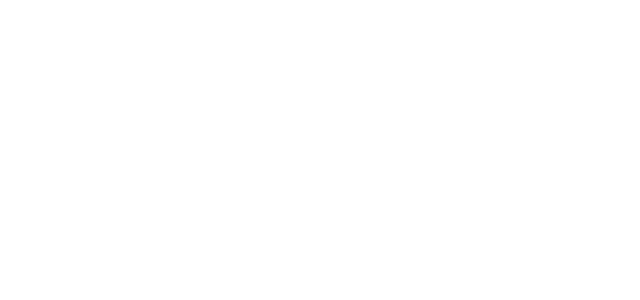
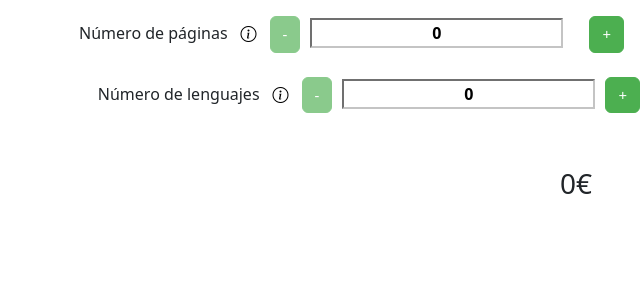
Before and after one commit to jhor94/sprint6, an Angular app: page /panel in a window 1280 px wide. Before the commit this address led to /. Shown: the top 300 px of the page, without its empty margins (640-1280 px from the left). Built offline with nearby package versions, Linux system fonts and the light colour scheme.

Commit message:
se realiza maquetación y validación de URL

```diff
--- a/src/app/app.routes.ts
+++ b/src/app/app.routes.ts
@@ -2,10 +2,12 @@ import { Routes } from '@angular/router';
 import { HomeComponent } from './home/home/home.component';
 import { BudgetsListComponent } from './budgets-list/budgets-list/budgets-list.component';
 import { WelcomeComponent } from './welcome/welcome/welcome.component';
+import { PanelComponent } from './panel/panel/panel.component';
 
 export const routes: Routes = [
     {path: 'welcome',component: WelcomeComponent},
     {path: 'home', component: HomeComponent},
-    {path: 'Budget', component: BudgetsListComponent},
+    {path: 'budget', component: BudgetsListComponent},
+    {path: 'panel', component: PanelComponent},
     {path: '', redirectTo: 'welcome', pathMatch: 'full'},
 ];
--- a/src/app/budgets-list/budgets-list/budgets-list.component.html
+++ b/src/app/budgets-list/budgets-list/budgets-list.component.html
@@ -1,15 +1,15 @@
 <div id="container-presupuesto">
     <div class="d-flex justify-content-between aling-item-center">
         <h2 class="d-flex"><strong>Presupuestos en curso:</strong></h2>
-        <form [formGroup]="formularioBuscar" action="">
-            <div class="d-flex w-100">
+        <form [formGroup]="formularioBuscar" action="" class="">
+            <div class="col-12 col-md-6 d-flex w-100">
                 <input type="text" class="form-control w-100 " formControlName="buscar" placeholder="Buscar nombre">
                 <button class="btn btn-outline-secondary" (click)="filterBudget()">
                     <i class="bi bi-search"></i>
                 </button>
             </div>
         </form>
-        <div class=" btn-group" role="" group>
+        <div class="btn-group" role="" group>
             <button type="button" class="btn" (click)="orderByDate()">Orden por fecha</button>
             <button type="button" class="btn mx-2" (click)="orderByImport()">Orden por importe</button>
             <button type="button" class="btn" (click)="orderByName()">Ordene por nombre</button>
@@ -21,12 +21,12 @@
 <div class="container-fluid">
     <div class="card">
         <div class=" row card-body m-3">
-            <div class="col-6">
+            <div class="col-12 col-md-6">
                 <h1> <strong>{{ budget.nombre }}</strong></h1>
                 <p>{{ budget.email }}</p>
                 <p>telefono: {{budget.telefono}}</p>
             </div>
-            <div id="price" class="col-3">
+            <div id="price" class="col-12 col-md-6">
                 <p>Servicios Contratados:</p>
                 <ul>
                     @if(budget.servicios.web){
@@ -40,8 +40,8 @@
                     }
                 </ul>
             </div>
-            <div class="col-3">
-                <p>total:</p>
+            <div class="col-12 col-md-11 text-end">
+                <p><strong>TOTAL: </strong></p>
                 <h1> <strong>{{ budget.total}}€</strong></h1>
             </div>
         </div>
--- a/src/app/budgets-list/budgets-list/budgets-list.component.scss
+++ b/src/app/budgets-list/budgets-list/budgets-list.component.scss
@@ -19,6 +19,8 @@
   .btn-group button:hover{
     text-decoration: underline;
     color: green;
+    display: flexbox;
+
   }
 
 #container-presupuesto{
@@ -26,3 +28,8 @@
     width: 80%;
     justify-content: center;
 }
+
+form{
+  width: 30%;
+  justify-content: center;
+}
--- a/src/app/home/home/home.component.ts
+++ b/src/app/home/home/home.component.ts
@@ -3,7 +3,8 @@ import { PanelComponent } from "../../panel/panel/panel.component";
 import { FormBuilder, FormControl, FormGroup, ReactiveFormsModule, Validators } from '@angular/forms';
 import { BudgetsListComponent } from "../../budgets-list/budgets-list/budgets-list.component";
 import { BudgetService } from '../../services/budget.service';
-
+import { ActivatedRoute, Router } from '@angular/router';
+import { Budget } from '../../interfaces/budget';
 
 
 
@@ -21,7 +22,11 @@ export class HomeComponent implements OnInit {
   mensajeDesdeHija: number = 0
   totalCosteWeb: number = 0
 
-  constructor(private form: FormBuilder, private budgetService: BudgetService) {
+  numPagina:number = 0
+  numIdioma:number = 0
+  fecha:string = new Date().toISOString()
+
+  constructor(private form: FormBuilder, private budgetService: BudgetService, private route: ActivatedRoute, private router: Router) {
     this.formularioEjemplo = this.form.group({
       seo: [false,],
       ads: [false,],
@@ -34,17 +39,46 @@ export class HomeComponent implements OnInit {
 
     this.formularioEjemplo.valueChanges.subscribe(values => {
       this.recalcularCosteltotal(values)
+      this.UpdateUrl()
 
     });
 
   }
 
-  numPagina:number = 0
-  numIdioma:number = 0
-  fecha:string = new Date().toISOString()
+  UpdateUrl(){
+
+    const queryParams: any = {}
+
+    if(this.formularioEjemplo.get('seo')?.value){
+        queryParams.seo = true
+      }
+    if(this.formularioEjemplo.get('ads')?.value){
+      queryParams.ads = true
+    }
+    if(this.formularioEjemplo.get('web')?.value){
+      queryParams.web = true
+    }
+
+    if(this.numPagina > 0){
+      queryParams.pagina = this.numPagina
+    }
+    if(this.numIdioma > 0){
+      queryParams.idioma = this.numIdioma
+    }
+
+    if(Object.keys(queryParams).length > 0){
+      this.router.navigate([], {
+        queryParams: queryParams,
+        queryParamsHandling: 'merge'
+      });
+    }
+
+  }
+
   actualizarNumPaginasIdiomas(valores: {numPagina:number, numIdioma:number}){
     this.numPagina = valores.numPagina;
     this.numIdioma = valores.numIdioma;
+    this.UpdateUrl();
 
   }
   actualizarCosteWeb(coste: number) {
@@ -77,6 +111,7 @@ export class HomeComponent implements OnInit {
         numIdioma: this.numIdioma,
         fecha:this.fecha,
     };
+
     this.budgetService.addBudget(nuevoPresupuesto)
     }
 
@@ -85,6 +120,16 @@ export class HomeComponent implements OnInit {
 
 ngOnInit(): void {
 
+  this.route.queryParams.subscribe(params => {
+    this.formularioEjemplo.patchValue({
+      seo: params['seo'] === 'true',
+      ads: params['ads'] === 'true',
+      web: params['web'] === 'true',
+      numPagina: params ['numPagina'] || '',
+      numIdioma: params ['numIdioma']|| '',
+    });
+  });
+
 }
 
 title: string = 'Consigue la mejor calidad';
--- a/src/app/panel/panel/panel.component.html
+++ b/src/app/panel/panel/panel.component.html
@@ -1,47 +1,45 @@
-
 <form class="formulario" (ngSubmit)="calcularPresupuestoPaginas()" [formGroup]="formularioReactivo1">
-            <div class="row">
-                <div class="col-md-6 d-flex aling-item-center">
+    <div class="row text-center aling-item-center">
+        <div class="col-12 col-md-12 d-flex justify-content-end">
+            <div class="">
                 <label class="form-label"> Número de páginas</label>
-                    <button type="submit" class=" btn btn-info ms-2" data-bs-toggle="modal"
-                        data-bs-target="#helpModalPagines">
+                <button type="submit" class=" btn btn-info" data-bs-toggle="modal" data-bs-target="#helpModalPagines">
                     <i class="bi bi-info-circle"></i>
                 </button>
+                <button id="botones" class="btn btn-primary" (click)="beforeStep('numPagina')"
+                    [disabled]="formularioReactivo1.get('numPagina')?.value === 0" type="button"> - </button>
+                <input type="text" placeholder="1" formControlName="numPagina" required>
+                <button id="botones" class="btn btn-primary m-3" (click)="nextStep('numPagina')" [disabled]=""
+                    type="button">+
+                </button>
             </div>
-                <div class="col-md-6 d-flex justify-content-start  aling-item-center">
-                    <button class="btn btn-primary m-3" (click)="beforeStep('numPagina')"
-                        [disabled]="formularioReactivo1.get('numPagina')?.value === 0" type="button"> - </button>
-                    <input type="text"  class="w-100" placeholder="1" formControlName="numPagina" required>
-                    <button class="btn btn-primary m-3" (click)="nextStep('numPagina')" [disabled]="" type="button">
+        </div>
+
+        <div class="col-12 col-md-12 d-flex justify-content-end">
+            <div class="">
+                <label class="form-label"> Número de lenguajes</label>
+                <button type="button" class="btn btn-info" data-bs-toggle="modal"
+                    data-bs-target="#helpModalIdiomes">
+                    <i class="bi bi-info-circle"></i>
+                </button>
+                <button id="botones" class="btn btn-primary" type="submit" (click)="beforeStep('numIdioma')"
+                    [disabled]="formularioReactivo1.get('numIdioma')?.value === 0"> - </button>
+                <input type="text" placeholder="1" formControlName="numIdioma" required>
+                <button id="botones" class="btn btn-primary" type="submit" (click)="nextStep('numIdioma')"
+                    [disabled]="">
                     +
                 </button>
             </div>
         </div>
 
-            <div class="row">
-                <div class="col-md-6 d-flex aling-item-center">
-                    <label class="form-label"> Número de lenguajes</label>
-                    <button type="button" class="btn btn-info ms-2" data-bs-toggle="modal"
-                        data-bs-target="#helpModalIdiomes">
-                        <i class="bi bi-info-circle"></i>
-                    </button>
-                </div>
-                <div class="col-auto d-flex justify-content-start aling-item-center">
-                    <button class="btn btn-primary m-3" type="submit" (click)="beforeStep('numIdioma')"
-                        [disabled]="formularioReactivo1.get('numIdioma')?.value === 0"> - </button>
-                    <input type="text" placeholder="1" formControlName="numIdioma" required>
-                    <button class="btn btn-primary m-3" type="submit" (click)="nextStep('numIdioma')" [disabled]="">
-                        +
-                    </button>
-                </div>
+
+
+
+
     </div>
 </form>
 <div class="text-end m-5">
     <h3>{{totalCosteWeb}}€</h3>
 </div>
 
-
-
-
-
 <app-modal></app-modal>
--- a/src/app/panel/panel/panel.component.scss
+++ b/src/app/panel/panel/panel.component.scss
@@ -1,12 +1,22 @@
 input{
-    max-width: 80px ;
-    border-radius: 40%;
-    margin: 5px;
     text-align: center;
     font-weight: bold;
     border-color: rgb(196, 196, 196);
+    margin: 10px;
 }
 .btn-info{
     background-color: transparent;
     border-color: white;
  }
+
+ #botones{
+    font-size: 15px;
+    background-color: #4CAF50;
+    text-align: center;
+    border-color: #4CAF50;
+}
+
+.container{
+    text-align: end;
+    justify-content: end;
+}
```
Also changed, not shown: src/app/home/home/home.component.html (+17 -13 lines). Lines whose indentation alone changed are shown as unchanged.
